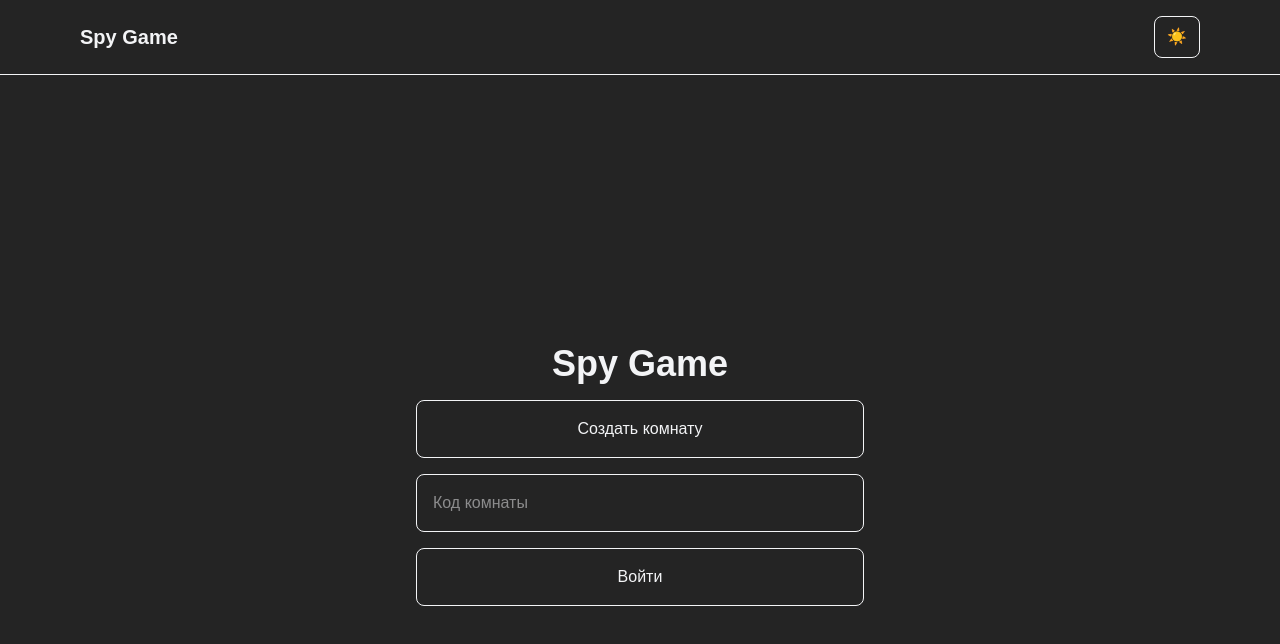
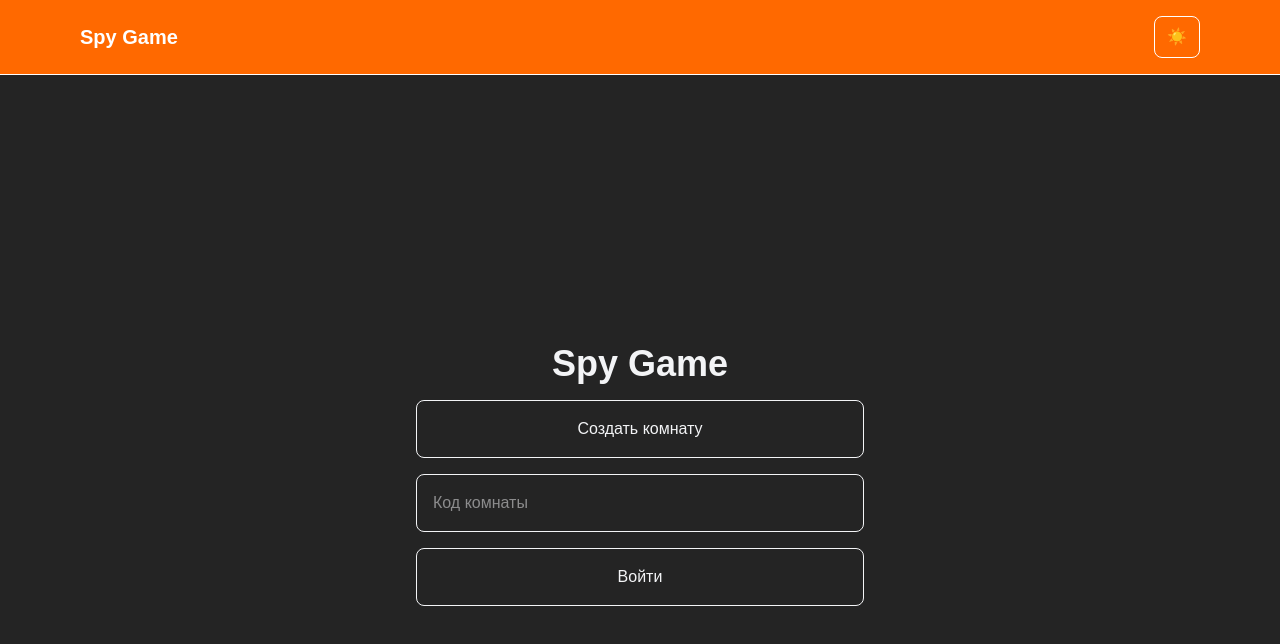
Before and after one commit to OniX00900/spy-game, a Next.js app: page / in a window 1280 px wide. Shown: the top 644 px of the page. Built offline with nearby package versions, Linux system fonts and the light colour scheme.

Commit message:
снова бекап желтый

```diff
--- a/src/components/ui/header.tsx
+++ b/src/components/ui/header.tsx
@@ -4,7 +4,7 @@ import { ThemeToggle } from "./theme-toggle";
 
 export function Header() {
   return (
-    <header className="border-b">
+    <header className="border-b bg-orange-500 text-white">
       <div className="mx-auto flex max-w-6xl items-center justify-between p-4">
 
         <Link
```
